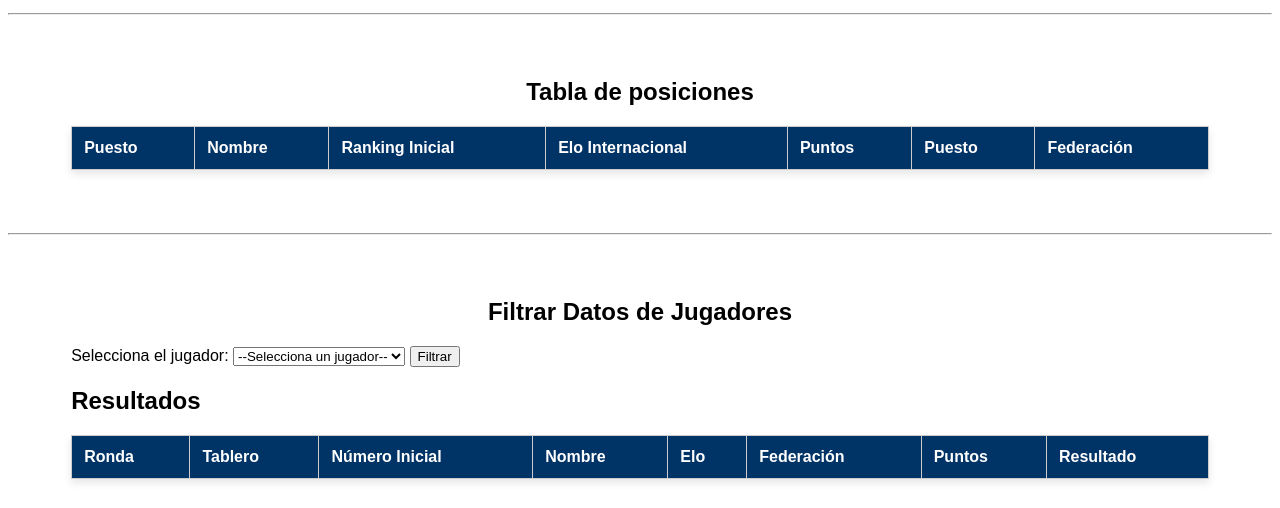
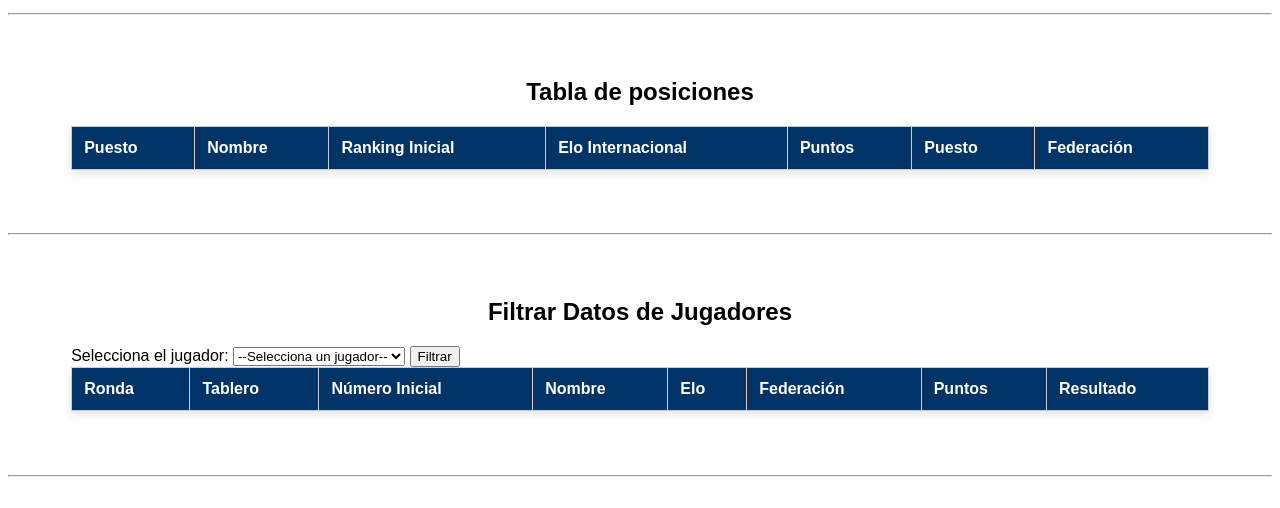
Before and after one commit to misterio07/AAVC, a website: page public/index.html in a window 1280 px wide. Shown: the part 182-690 px from the top of the page. Drawn offline with nearby package versions, Linux system fonts and the light colour scheme; no server answers.

Commit message:
Update index.html

```diff
--- a/public/index.html
+++ b/public/index.html
@@ -111,7 +111,7 @@
         </select>
         <button id="filterButton">Filtrar</button>
 
-        <h2>Resultados</h2>
+
         <table id="resultTable" border="1">
             <thead>
                 <tr>
```
